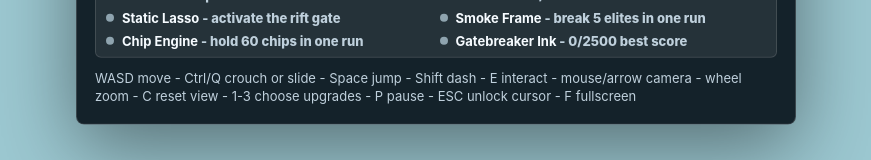
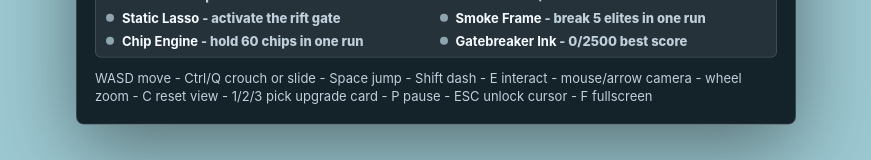
Before and after one commit to stobieee-bit/riftbound-rush, a website built with Vite: page index.html in a window 1280 px wide. Shown: the part 632-792 px from the top of the page, without its empty margins (204-1075 px from the left). Built offline with nearby package versions, Linux system fonts and the light colour scheme.

Commit message:
Clarify upgrade card hotkeys

```diff
--- a/index.html
+++ b/index.html
@@ -53,7 +53,7 @@
           <div class="unlock-title">Quests & Unlocks</div>
           <div id="unlock-list"></div>
         </div>
-        <div class="controls">WASD move - Ctrl/Q crouch or slide - Space jump - Shift dash - E interact - mouse/arrow camera - wheel zoom - C reset view - 1-3 choose upgrades - P pause - ESC unlock cursor - F fullscreen</div>
+        <div class="controls">WASD move - Ctrl/Q crouch or slide - Space jump - Shift dash - E interact - mouse/arrow camera - wheel zoom - C reset view - 1/2/3 pick upgrade card - P pause - ESC unlock cursor - F fullscreen</div>
       </div>
       <div class="panel chooser hidden" id="chooser">
         <div class="chooser-title">Choose an upgrade</div>
```
